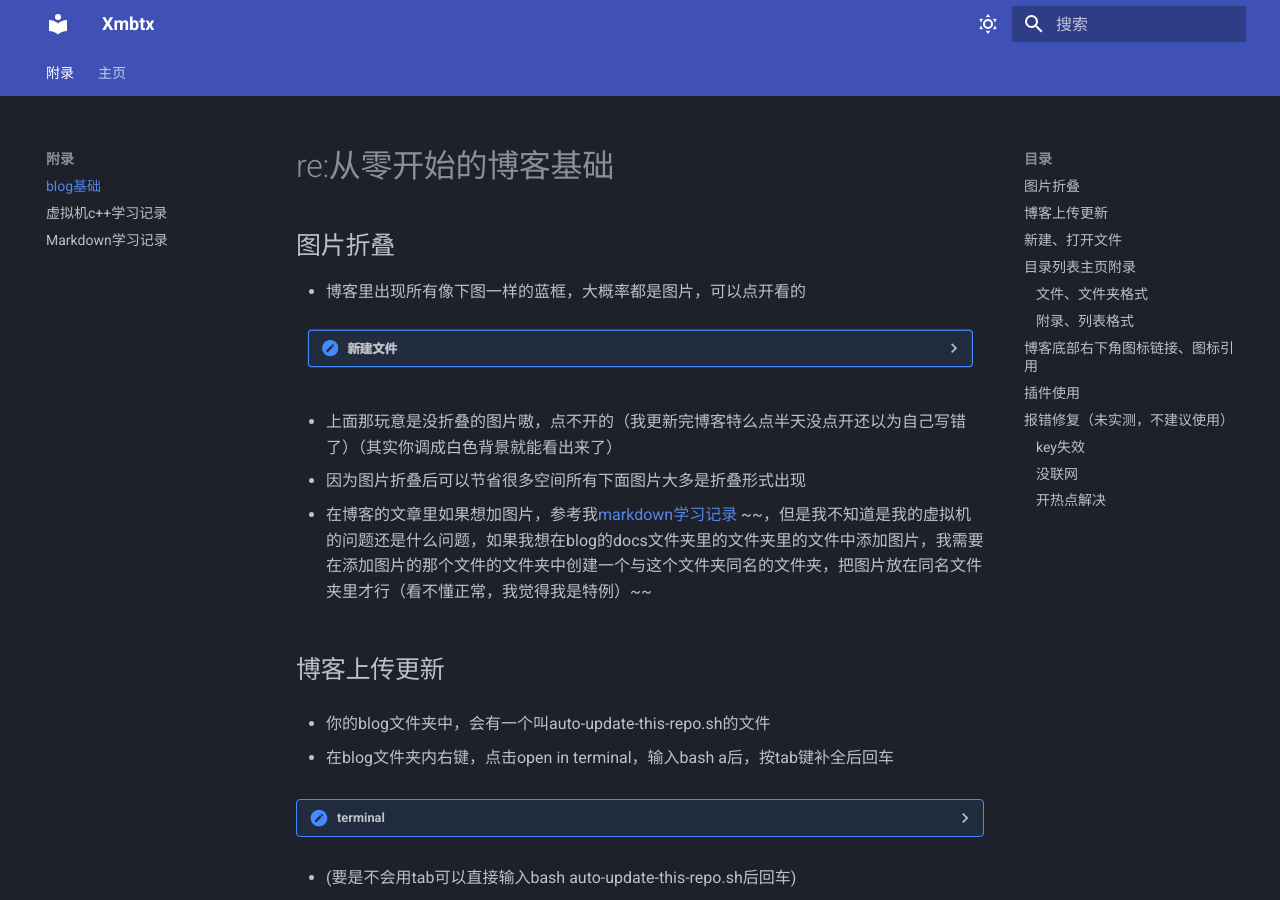
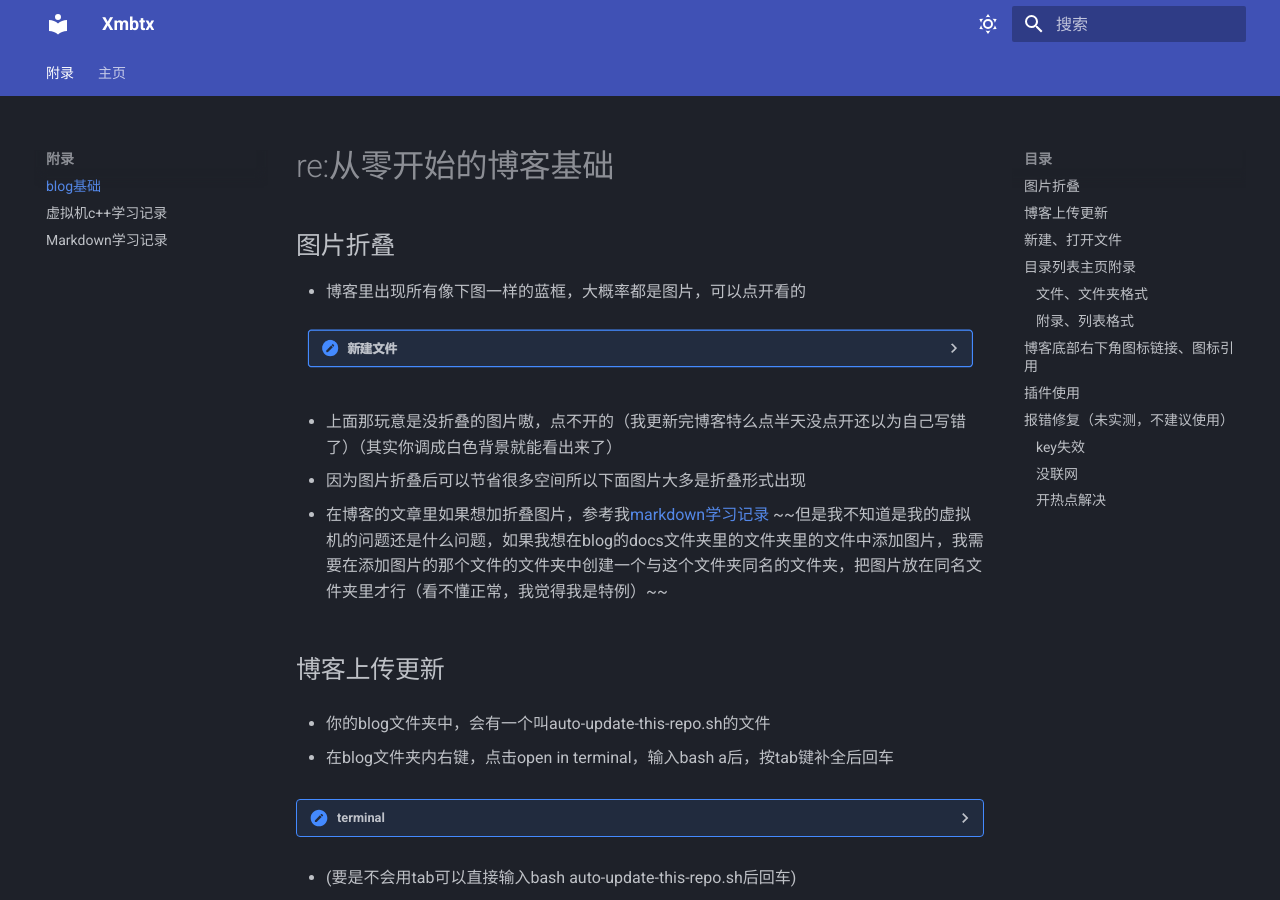
Before and after one commit to Xmbtx/xmbtx-blog, an MkDocs documentation site: the page built from docs/blog/blog.md, in a window 1280 px wide and 900 px high. Built offline with MkDocs 1.6.1 and Material for MkDocs 9.7.7, drawn with Linux system fonts in a browser that asks for light colours.

Commit message:
2023-11-03_13:01:49 update

```diff
--- a/docs/blog/blog.md
+++ b/docs/blog/blog.md
@@ -8,9 +8,9 @@
 
 - 上面那玩意是没折叠的图片嗷，点不开的（我更新完博客特么点半天没点开还以为自己写错了）（其实你调成白色背景就能看出来了）
 
-- 因为图片折叠后可以节省很多空间所有下面图片大多是折叠形式出现
+- 因为图片折叠后可以节省很多空间所以下面图片大多是折叠形式出现
 
-- 在博客的文章里如果想加图片，参考我[markdown学习记录](https://xmbtx.github.io/xmbtx-blog/mkd/mkd/) ~~，但是我不知道是我的虚拟机的问题还是什么问题，如果我想在blog的docs文件夹里的文件夹里的文件中添加图片，我需要在添加图片的那个文件的文件夹中创建一个与这个文件夹同名的文件夹，把图片放在同名文件夹里才行（看不懂正常，我觉得我是特例）~~
+- 在博客的文章里如果想加折叠图片，参考我[markdown学习记录](https://xmbtx.github.io/xmbtx-blog/mkd/mkd/) ~~但是我不知道是我的虚拟机的问题还是什么问题，如果我想在blog的docs文件夹里的文件夹里的文件中添加图片，我需要在添加图片的那个文件的文件夹中创建一个与这个文件夹同名的文件夹，把图片放在同名文件夹里才行（看不懂正常，我觉得我是特例）~~
 
 ## 博客上传更新
 
```
